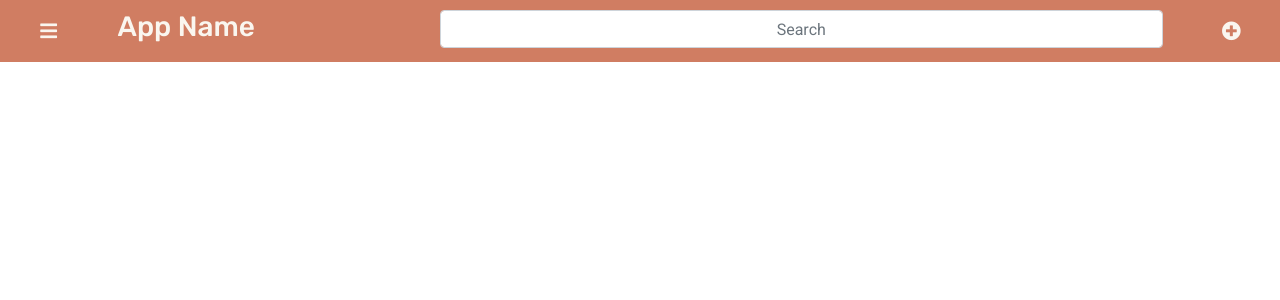
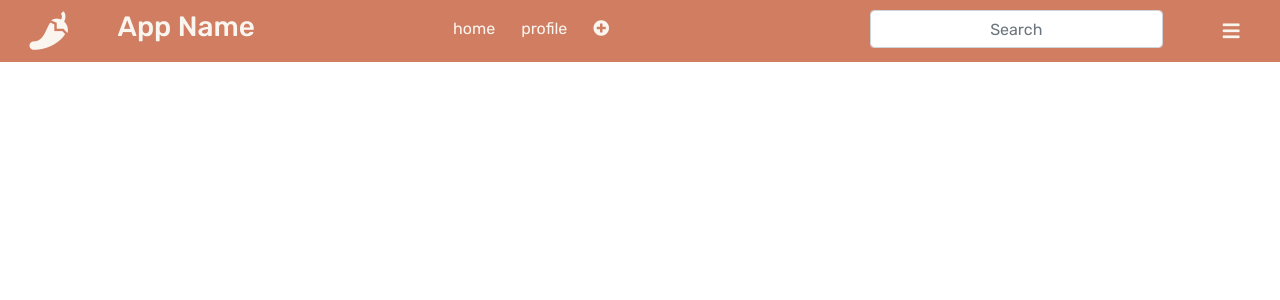
Before and after one commit to ziamah/wbdv-sp21-02-md-client-react, a React (Create React App) app: page /register in a window 1280 px wide. Shown: the top 300 px of the page. Built offline with nearby package versions, Linux system fonts and the light colour scheme.

Commit message:
adding navlinks to navbar

```diff
--- a/src/components/navigation-bar/navigation-bar.js
+++ b/src/components/navigation-bar/navigation-bar.js
@@ -1,5 +1,6 @@
 import React from "react";
 import "../../index.css";
+import NavigationLinks from "./navigation-links";
 
 export default class NavigationBar
     extends React.Component {
@@ -13,17 +14,20 @@ export default class NavigationBar
             <div className="wbdv-navigation-bar">
                 <div className="row">
                     <div className="col-1 wbdv-center-in-div">
-                        <i className="fas fa-bars"></i>
+                        <i className="fas fa-2x fa-pepper-hot"></i>
                     </div>
-                    <h3 className="col-3 d-none d-md-block">
+                    <h3 className="col-3 d-none d-md-block wbdv-site-title">
                         App Name
                     </h3>
-                    <div className="col-7">
-                        <input className="form-control wbdv-center-in-div p"
+                    <div className="col-4">
+                        <NavigationLinks props={this.props}></NavigationLinks>
+                    </div>
+                    <div className="col-3">
+                        <input className="form-control wbdv-center-in-div"
                                placeholder="Search"/>
                     </div>
                     <div className="col-1  wbdv-center-in-div">
-                        <i className="fas fa-plus-circle"></i>
+                        <i className="fas fa-bars"></i>
                     </div>
                 </div>
             </div>
--- a/src/components/navigation-bar/navigation-links.js
+++ b/src/components/navigation-bar/navigation-links.js
@@ -0,0 +1,13 @@
+const NavigationLinks = () => {
+    return (
+        <>
+            <button className="btn wbdv-navbar-btn">home</button>
+            <button className="btn wbdv-navbar-btn">profile</button>
+            <button className="btn wbdv-navbar-btn">
+                <i className="fas fa-plus-circle"></i>
+            </button>
+        </>
+    )
+}
+
+export default NavigationLinks
--- a/src/index.css
+++ b/src/index.css
@@ -103,3 +103,28 @@ code {
 .container-fluid {
   padding: 0;
 }
+
+.wbdv-padded-icon {
+  padding-left: 10px;
+  padding-right: 10px;
+}
+
+.wbdv-navbar-btn {
+  background-color: var(--primary);
+  color: var(--surface);
+  font-family: "Rubik", sans-serif;
+}
+
+.wbdv-navbar-btn:hover {
+  background-color: var(--primary-dark);
+  color: var(--surface);
+}
+
+.wbdv-site-title {
+  overflow: hidden;
+  text-overflow: ellipsis;
+  white-space: nowrap;
+  display:block;
+  width:100%;
+  min-width:1px;
+}
```
